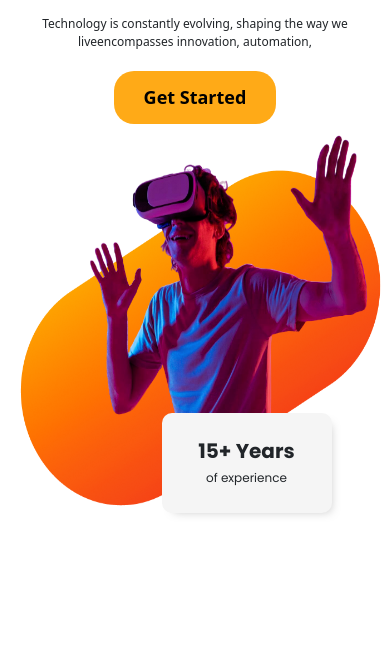
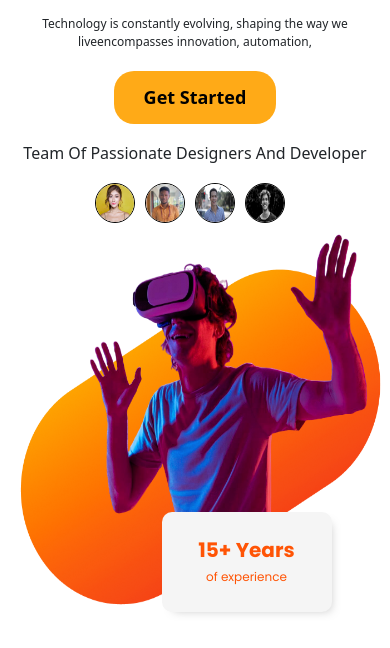
Before and after one commit to TwahidulislamDev/techEdge-first, a plain HTML site: page index.html in a window 390 px wide. Shown: the part 717-1365 px from the top of the page. Before the commit the page ends 1266 px from the top, so only its background shows below. Drawn offline with Linux system fonts and the light colour scheme.

Commit message:
add clint part

```diff
--- a/css/responsive.css
+++ b/css/responsive.css
@@ -81,9 +81,22 @@
   }
   .badgeImg h3 {
     font-size: 20px;
+    color: #ff5405;
   }
   .badgeImg h3 span {
     font-size: 12px;
-}
+    color: #ff5405;
+  }
+  .teamPerson{
+    display: flex;
+    justify-content: center;
+    align-items: center;
+  }
+  .teamPersonOne img{
+    width: 40px;
+    height: 40px;
+    border-radius: 50%;
+    border: 1px solid black;
+  }
   /* .banner  Section End  */
 }
--- a/css/style.css
+++ b/css/style.css
@@ -94,6 +94,12 @@ a:hover {
   font-family: "Manrope" sans-serif;
   padding: 20px 0;
 }
+.bannerText h5 {
+  font-size: 16px;
+  font-weight: 400;
+  font-family: "Manrope" sans-serif;
+  padding: 20px 0;
+}
 .bannerImg img {
   width: 600px;
   height: 600px;
@@ -104,7 +110,7 @@ a:hover {
 }
 .exprienceBatch {
   position: absolute;
-  top: 60%;
+  top: 50%;
   right: 0;
   width: 320px;
   height: 150px;
@@ -132,9 +138,21 @@ a:hover {
   text-align: center;
   font-family: "Poppins", sans-serif;
 }
+.teamPerson{
+  display: flex;
+  justify-content: start;
+  align-items: center;
+}
 .badgeImg h3 span{
   font-size: 18px;
   font-weight: 400;
+}
+.teamPersonOne img{
+  width: 60px;
+  height: 60px;
+  border-radius: 50%;
+  border: 1px solid black;
+  margin-right: 10px;
 }
 /* Banner Section End   */
 
--- a/index.html
+++ b/index.html
@@ -182,32 +182,58 @@
     <!-- Header Section End  -->
 
     <!-- banner Section Start  -->
-     <section class="bannerPart">
+    <section class="bannerPart">
       <div class="container">
         <div class="row">
-          <div class="bannerText col-lg-6 ">
-            <h1>Tech Solutions <br>for <span>You Digital</span> Excellence</h1>
-            <p>Technology is constantly evolving, shaping the way we liveencompasses innovation, automation,</p>
+          <div class="bannerText col-lg-6">
+            <h1>
+              Tech Solutions <br />for <span>You Digital</span> Excellence
+            </h1>
+            <p>
+              Technology is constantly evolving, shaping the way we
+              liveencompasses innovation, automation,
+            </p>
             <div class="contact">
               <a href="#" class="contactBtn">Get Started</a>
             </div>
-          </div>
-          <div class="bannerImg  col-lg-6">
-            <picture>
-              <img src="./images/bannerImg.png" alt="">
-            </picture>
-            <div class="exprienceBatch">
-              <div class="badgeImg">
-                <h3>15+ Years <br><span>of experience</span> </h3>
+            <h5>Team Of Passionate Designers And Developer</h5>
+            <div class="teamPerson">
+              <div class="teamPersonOne">
+                <picture>
+                  <img src="./images/clint01.jpg" alt="">
+                </picture>
+              </div>
+              <div class="teamPersonOne">
+                <picture>
+                  <img src="./images/clint02.jpg" alt="">
+                </picture>
+              </div>
+              <div class="teamPersonOne">
+                <picture>
+                  <img src="./images/clint03.jpg" alt="">
+                </picture>
+              </div>
+              <div class="teamPersonOne">
+                <picture>
+                  <img src="./images/clint04.jpg" alt="">
+                </picture>
               </div>
 
+          </div>
+
+        </div>
+        <div class="bannerImg col-lg-6">
+          <picture>
+            <img src="./images/bannerImg.png" alt="" />
+          </picture>
+          <div class="exprienceBatch">
+            <div class="badgeImg">
+              <h3>15+ Years <br /><span>of experience</span></h3>
             </div>
           </div>
         </div>
-
       </div>
-
-     </section>
+    </section>
     <!-- banner  Section End  -->
 
     <!-- Header Section Start  -->
```
Also changed, not shown: images/clint01.jpg (added), images/clint02.jpg (added), images/clint03.jpg (added), images/clint04.jpg (added).
